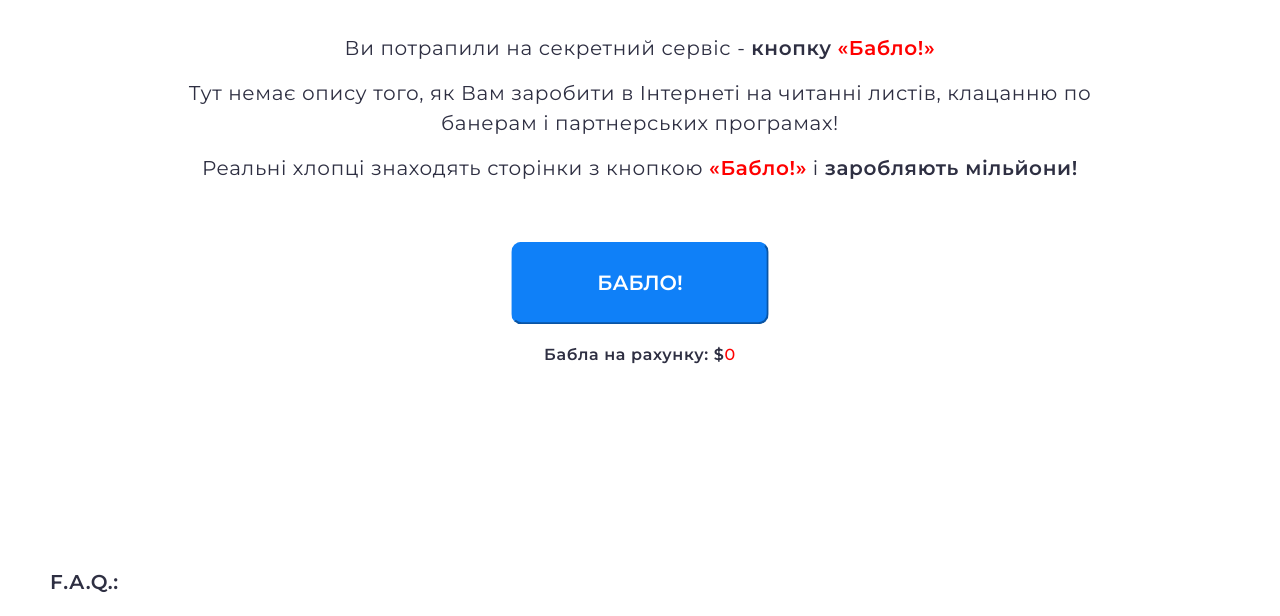
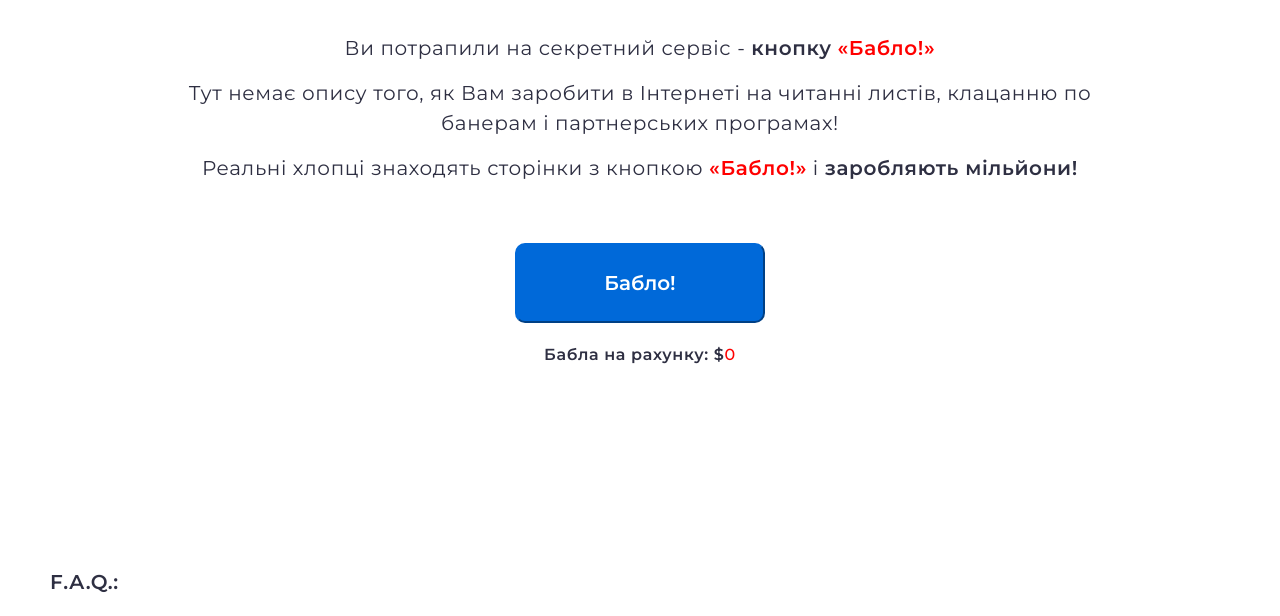
Before and after one commit to ReshetS/goit-js-ap, a website built with Vite: page src/index.html in a window 1280 px wide. In both pictures the pointer is over the button "Бабло!". Shown: the part 171-787 px from the top of the page. Built offline with nearby package versions, Linux system fonts and the light colour scheme.

Commit message:
fix button hover

```diff
--- a/src/css/styles.css
+++ b/src/css/styles.css
@@ -130,8 +130,8 @@ input {
   margin: 0 auto 20px;
   text-align: center;
   color: #fff;
-  background-color: #007bff;
-  border-color: #007bff;
+  background-color: rgb(0, 123, 255);
+  border-color: rgb(0, 123, 255);
   font-size: 20px;
   border-radius: 10px;
 }
@@ -223,10 +223,8 @@ input {
   .button:hover,
   .button:focus,
   .button:active {
-    transform: scale(1.03);
-    background-color: #0f80f8;
-    border-color: #0f80f8;
-    text-transform: uppercase;
+    background-color: #0069d9;
+    border-color: #0069d9;
 
     font-weight: 700;
   }
```
